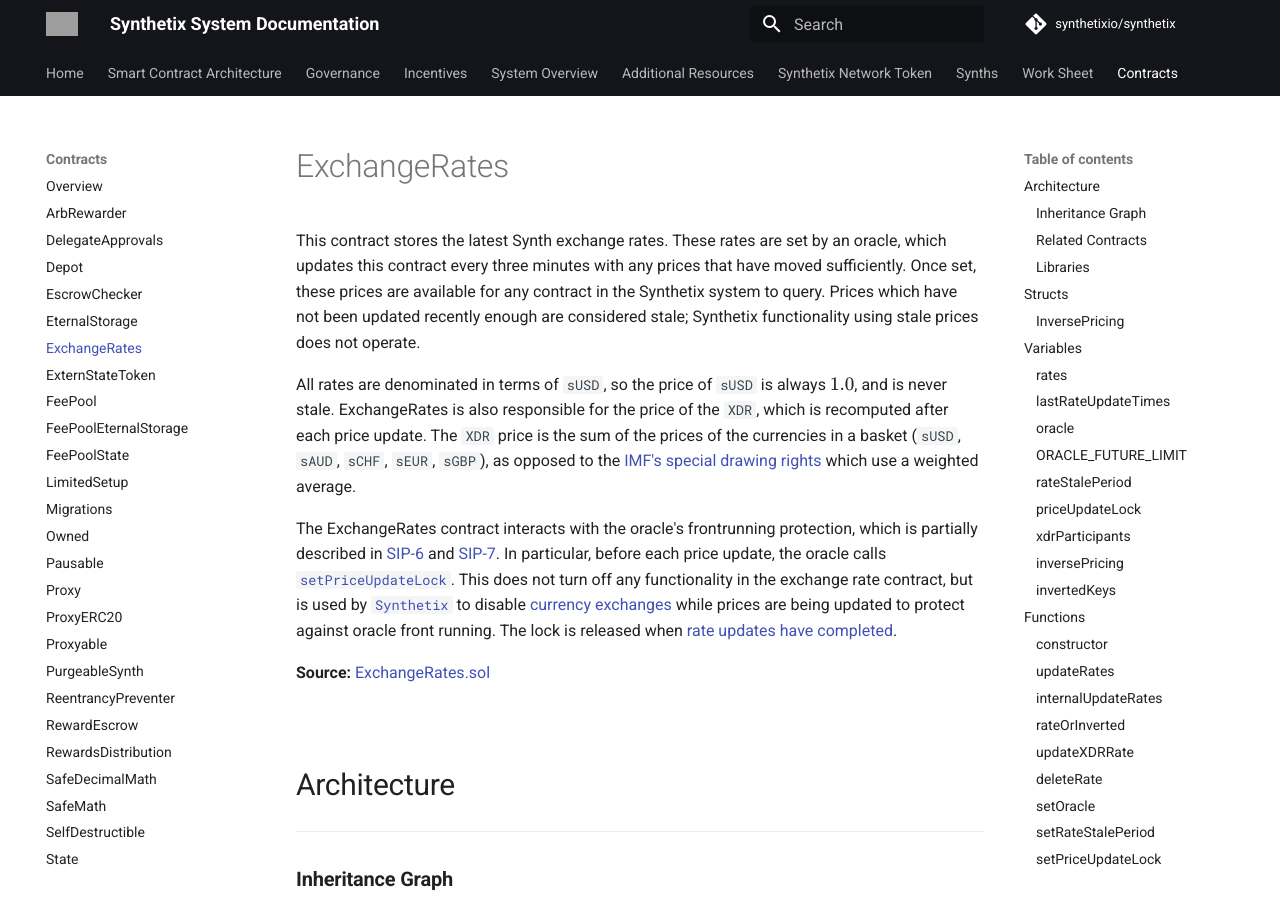
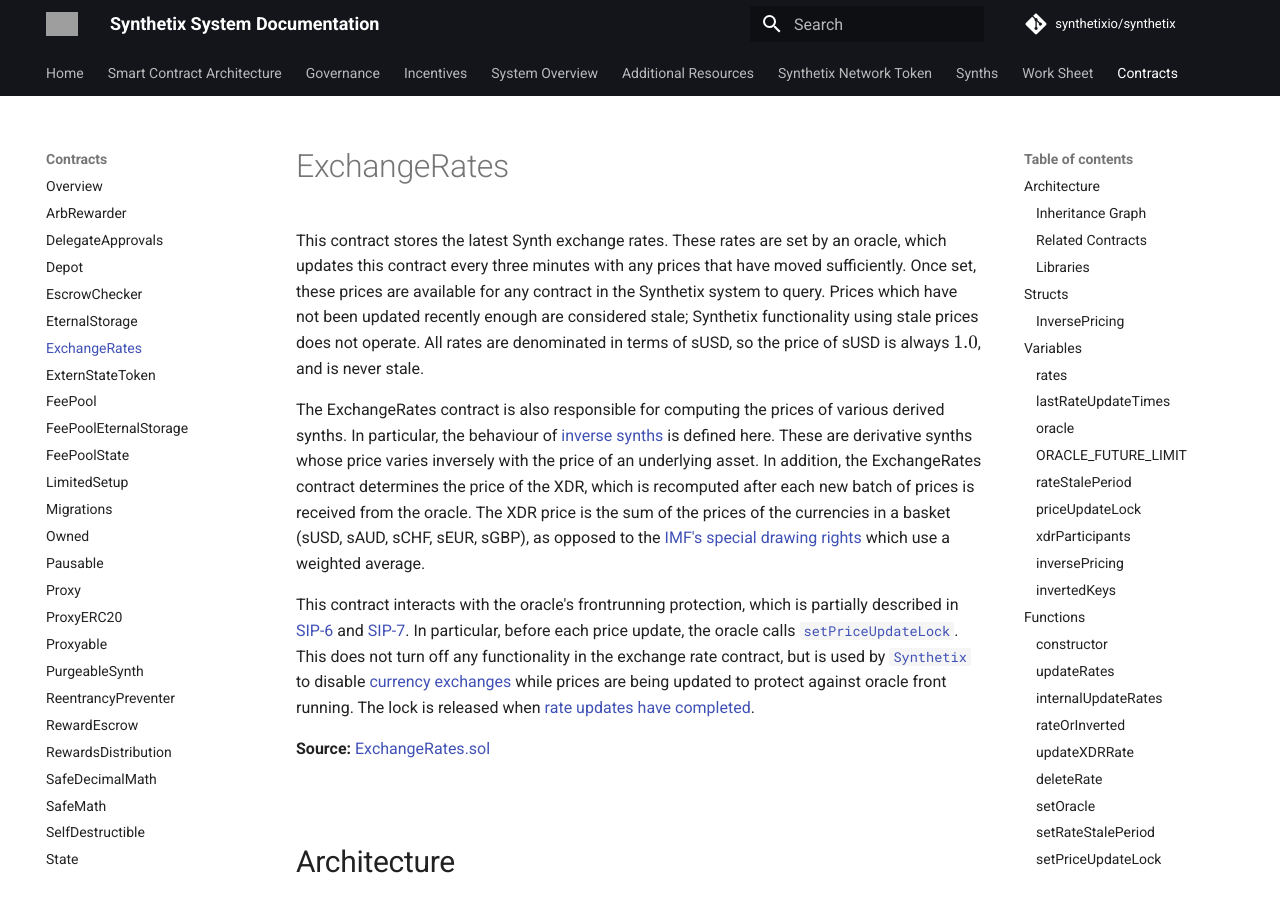
Before and after one commit to Synthetixio/synthetix, an MkDocs documentation site: the page built from docs/contracts/ExchangeRates.md, in a window 1280 px wide and 900 px high. Built offline with MkDocs 1.6.1 and Material for MkDocs 9.7.7, drawn with Linux system fonts in a browser that asks for light colours; formulas are drawn with MathJax 3; comment, search, counter and statistics services are not loaded; some of the changed text lies outside the part shown; grey boxes are pictures that could not be loaded.

Commit message:
Discussion of inverse synths.

```diff
--- a/docs/contracts/ExchangeRates.md
+++ b/docs/contracts/ExchangeRates.md
@@ -1,12 +1,13 @@
 # ExchangeRates
 
 This contract stores the latest Synth exchange rates. These rates are set by an oracle, which updates this contract every three minutes with any prices that have moved sufficiently. Once set, these prices are available for any contract in the Synthetix system to query.
-Prices which have not been updated recently enough are considered stale; Synthetix functionality using stale prices does not operate.
+Prices which have not been updated recently enough are considered stale; Synthetix functionality using stale prices does not operate. All rates are denominated in terms of sUSD, so the price of sUSD is always $1.0$, and is never stale.
 
-All rates are denominated in terms of `sUSD`, so the price of `sUSD` is always $1.0$, and is never stale.
-ExchangeRates is also responsible for the price of the `XDR`, which is recomputed after each price update. The `XDR` price is the sum of the prices of the currencies in a basket (`sUSD`, `sAUD`, `sCHF`, `sEUR`, `sGBP`), as opposed to the [IMF's special drawing rights](https://en.wikipedia.org/wiki/Special_drawing_rights) which use a weighted average.
+The ExchangeRates contract is also responsible for computing the prices of various derived synths.
+In particular, the behaviour of [inverse synths](#rateorinverted) is defined here. These are derivative synths whose price varies inversely with the price of an underlying asset.
+In addition, the ExchangeRates contract determines the price of the XDR, which is recomputed after each new batch of prices is received from the oracle. The XDR price is the sum of the prices of the currencies in a basket (sUSD, sAUD, sCHF, sEUR, sGBP), as opposed to the [IMF's special drawing rights](https://en.wikipedia.org/wiki/Special_drawing_rights) which use a weighted average.
 
-The ExchangeRates contract interacts with the oracle's frontrunning protection, which is partially described in [SIP-6](https://sips.synthetix.io/sips/sip-6) and [SIP-7](https://sips.synthetix.io/sips/sip-7).
+This contract interacts with the oracle's frontrunning protection, which is partially described in [SIP-6](https://sips.synthetix.io/sips/sip-6) and [SIP-7](https://sips.synthetix.io/sips/sip-7).
 In particular, before each price update, the oracle calls [`setPriceUpdateLock`](#setpriceupdatelock).
 This does not turn off any functionality in the exchange rate contract, but is used by [`Synthetix`](Synthetix.md) to disable [currency exchanges](Synthetix.md#_internalexchange) while prices are being updated to protect against oracle front running. The lock is released when [rate updates have completed](#internalupdaterates).
 
```
Also changed, not shown: other parts of docs/contracts/ExchangeRates.md (+4 -3 lines), docs/contracts/index.md (+0 -2 lines).
